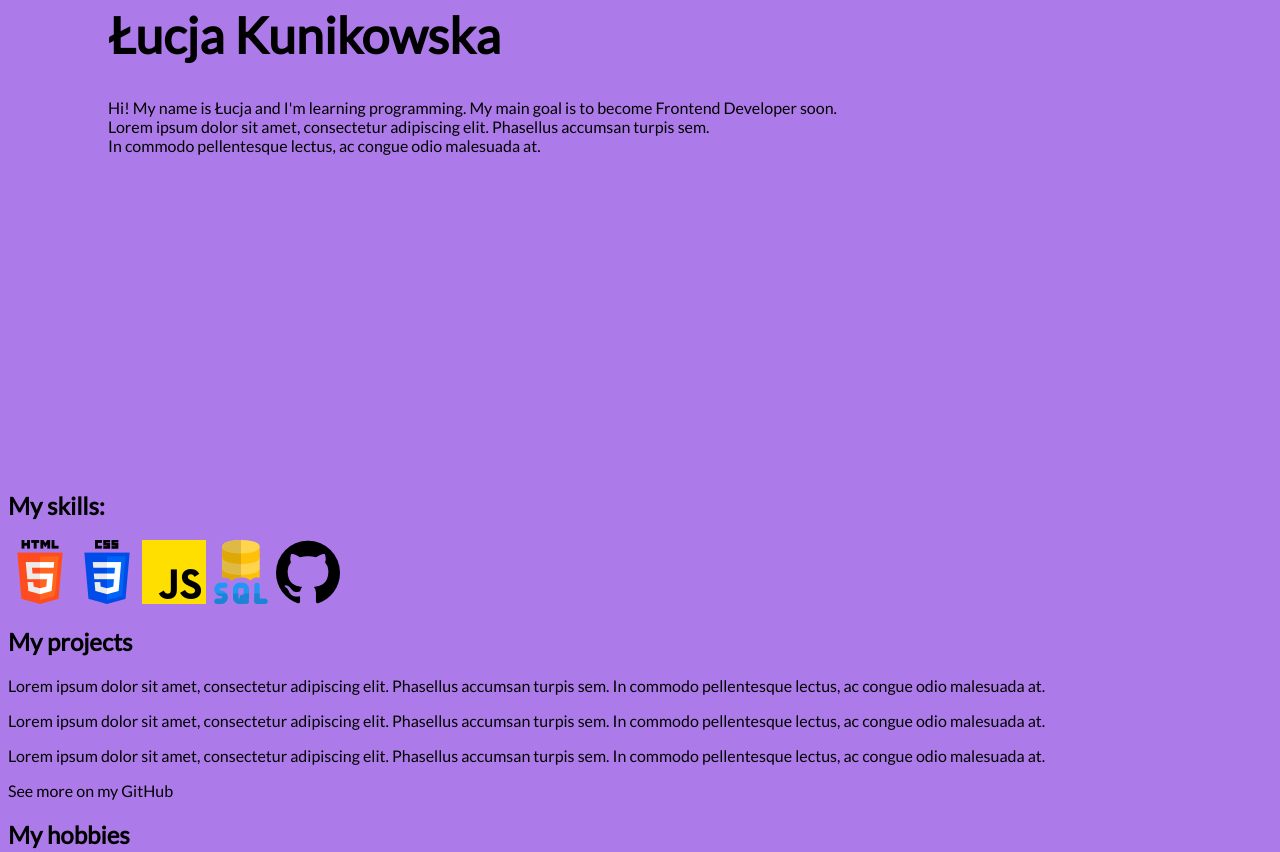
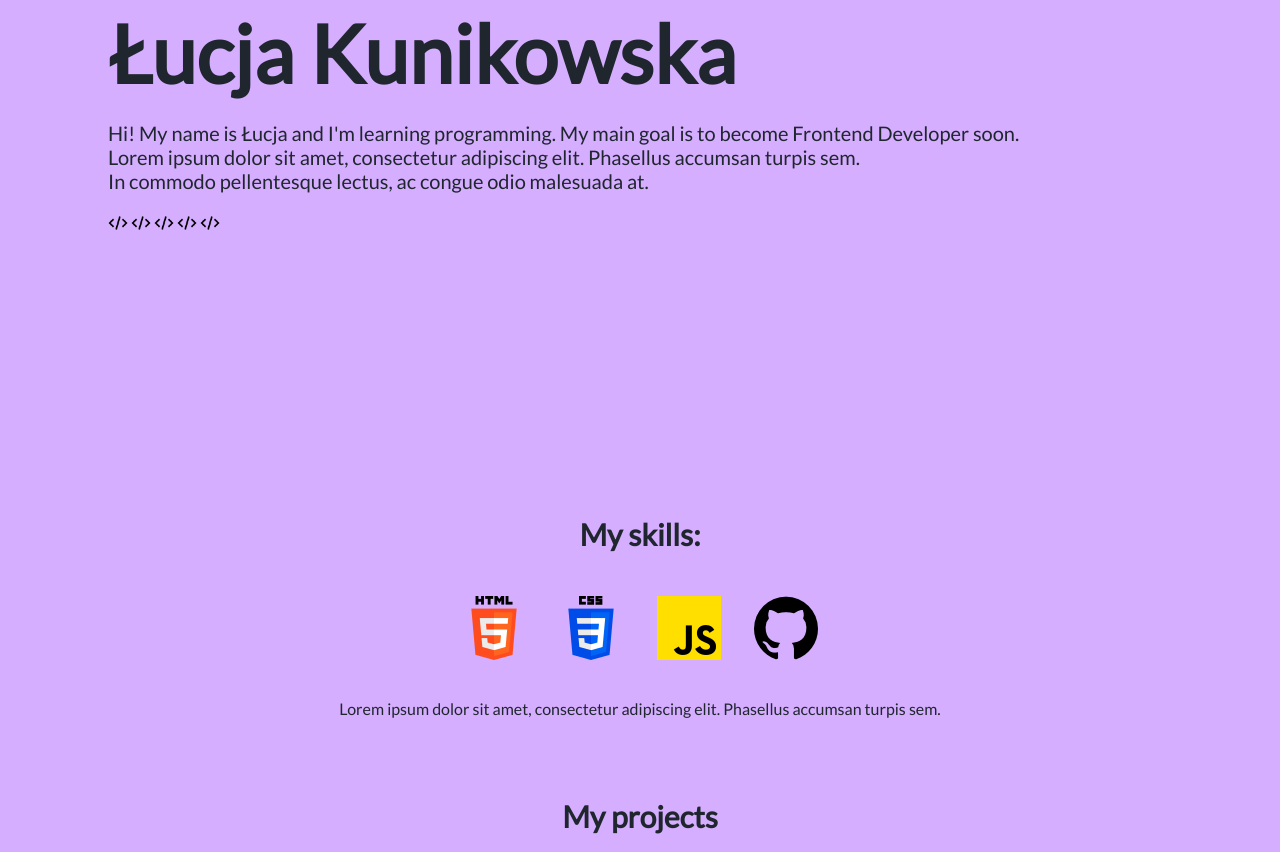
Before and after one commit to lucyxkk/personal, a plain HTML site: page index.html in a window 1280 px wide. Shown: the part 240-1092 px from the top of the page. Drawn offline with Linux system fonts and the light colour scheme.

Commit message:
Changes to css

```diff
--- a/index.html
+++ b/index.html
@@ -22,51 +22,59 @@
 
     <div class="bio">
       <h1>Łucja Kunikowska</h1>
-      <p>
+      <p class="desc">
         Hi! My name is Łucja and I'm learning programming. My main goal is to
         become Frontend Developer soon.
-        <br>
-        Lorem ipsum dolor sit amet, consectetur
-        adipiscing elit. Phasellus accumsan turpis sem.
-        <br>
-        In commodo pellentesque
-        lectus, ac congue odio malesuada at.
+        <br />
+        Lorem ipsum dolor sit amet, consectetur adipiscing elit. Phasellus
+        accumsan turpis sem.
+        <br />
+        In commodo pellentesque lectus, ac congue odio malesuada at.
       </p>
+      <img class="tag" src="images/tag.png" alt="" />
+      <img class="tag" src="images/tag.png" alt="" />
+      <img class="tag" src="images/tag.png" alt="" />
+      <img class="tag" src="images/tag.png" alt="" />
+      <img class="tag" src="images/tag.png" alt="" />
     </div>
     <div class="skills">
       <h2>My skills:</h2>
-      <img id="html" src="images/html.png" alt="" />
-      <img id="css" src="images/css.png" alt="" />
-      <img id="js" src="images/js.png" alt="" />
-      <img id="sql" src="images/sql-server.png" alt="" />
-      <img id="github" src="images/github.png" alt="" />
+      <img class="skill" id="html" src="images/html.png" alt="" />
+      <img class="skill" id="css" src="images/css.png" alt="" />
+      <img class="skill" id="js" src="images/js.png" alt="" />
+      <img class="skill" id="github" src="images/github.png" alt="" />
+      <p>
+        Lorem ipsum dolor sit amet, consectetur adipiscing elit. Phasellus
+        accumsan turpis sem.
+      </p>
     </div>
+    <h2>My projects</h2>
     <div class="projects">
-      <h2>My projects</h2>
-      <div class="converter">
+      <div class="converter card">
         <p>
           Lorem ipsum dolor sit amet, consectetur adipiscing elit. Phasellus
           accumsan turpis sem. In commodo pellentesque lectus, ac congue odio
           malesuada at.
         </p>
       </div>
-      <div class="personal">
+      <div class="personal card">
         <p>
           Lorem ipsum dolor sit amet, consectetur adipiscing elit. Phasellus
           accumsan turpis sem. In commodo pellentesque lectus, ac congue odio
           malesuada at.
         </p>
       </div>
-      <div class="simon-game">
+      <div class="simon-game card">
         <p>
           Lorem ipsum dolor sit amet, consectetur adipiscing elit. Phasellus
           accumsan turpis sem. In commodo pellentesque lectus, ac congue odio
           malesuada at.
         </p>
       </div>
-      <div class="more">
-        <p>See more on my GitHub</p>
-      </div>
+    </div>
+    <div class="more">
+      <p>See more on my GitHub</p>
+      <button class="check" type="submit">Check</button>
     </div>
     <div class="hobbies">
       <h2>My hobbies</h2>
--- a/styles.css
+++ b/styles.css
@@ -1,25 +1,44 @@
+/* Main */
+
 body {
-   background-color: #AD7BE9;
+    background-color: #d5aeff;
     font-family: 'Lato', sans-serif;
+    color: #20262E;
 }
 
-.planet{
-    height: 100px;
-    width: 100px;
-}
-h1{
-    font-size: 50px;
+.planet {
+    height: 80px;
+    width: 80px;
+    padding-left: 20px;
+    padding-top: 20px;
 }
 
-.bio{
-    padding: 100px 0px 300px 100px ;
+h1 {
+    font-size: 80px;
+    margin-bottom: 20px;
 }
 
-.bio h1,p{
-  width:100%;
-  overflow:hidden;
+.desc {
+    font-size: 20px;
 }
-.bio h1,p{
+
+.tag {
+    width: 20px;
+    height: 20px;
+}
+
+.bio {
+    padding: 80px 0px 200px 100px;
+}
+
+.bio h1,
+p {
+    width: 100%;
+    overflow: hidden;
+}
+
+/* .bio h1,
+p {
     animation: 2s slide-right;
 }
 
@@ -33,4 +52,102 @@ h1{
         margin-left: 0%;
         width: 100%;
     }
+} */
+
+/* Skills */
+
+h2{
+    font-size: 30px;
+    margin-top: 80px;
+    text-align: center;
 }
+.skills{
+    text-align: center;
+}
+
+.skill{
+    padding: 20px 15px 20px 15px;
+
+}
+
+/* Projects */
+
+.projects{
+    text-align: center;
+    padding-top: 50px;
+    display: flex;
+    justify-content: center;
+    margin-left: 50px;
+    margin-right: 50px;
+}
+
+
+.card{
+    background-color: #dbc0f8;
+    height: 300px;
+    width: 200px;
+    border-style: solid;
+    border-width: .5px;
+    border-color: #3C4048;
+    border-radius: 8px;
+    margin-left: 25px;
+    margin-right: 25px;
+    flex: 1;
+    transition: 1.5s all ease;
+    -webkit-box-shadow: 8px 8px 24px 0px #474E68;
+    -moz-box-shadow: 8px 8px 24px 0px #474E68;
+    box-shadow: 8px 8px 24px 0px #474E68;
+    padding-left: 20px;
+    padding-right: 20px;
+
+
+}
+.card:hover{
+    flex: 2;
+
+}
+
+.more{
+    text-align: center;
+    margin-top: 50px;
+    font-size: 20px;
+}
+
+.check{
+    width: 200px;
+    height: 50px;
+    border-radius: 8px;
+    cursor: pointer;
+    background-color: #AD7BE9;
+    font-family: 'Lato', sans-serif;
+    font-size: 20px;
+    border-width: .5px;
+    border-color: #3C4048;
+    -webkit-box-shadow: 8px 8px 24px 0px #5b6071;
+    -moz-box-shadow: 8px 8px 24px 0px #5b6071;
+    box-shadow: 8px 8px 24px 0px #5b6071;
+    transition: 1s;
+}
+
+.check:hover{
+    background-color: #6d40a3;
+}
+
+/* Hobbies */
+
+.hobbies{
+    text-align: center;
+    padding-top: 50px;
+}
+
+/* Contact */
+
+.contact{
+    text-align: center;
+}
+
+/* Footer */
+
+.footer{
+    text-align: center;
+}
```
Also changed, not shown: images/moon.png (deleted), images/tag.png (added), 1 other file. Lines whose indentation alone changed are shown as unchanged.
